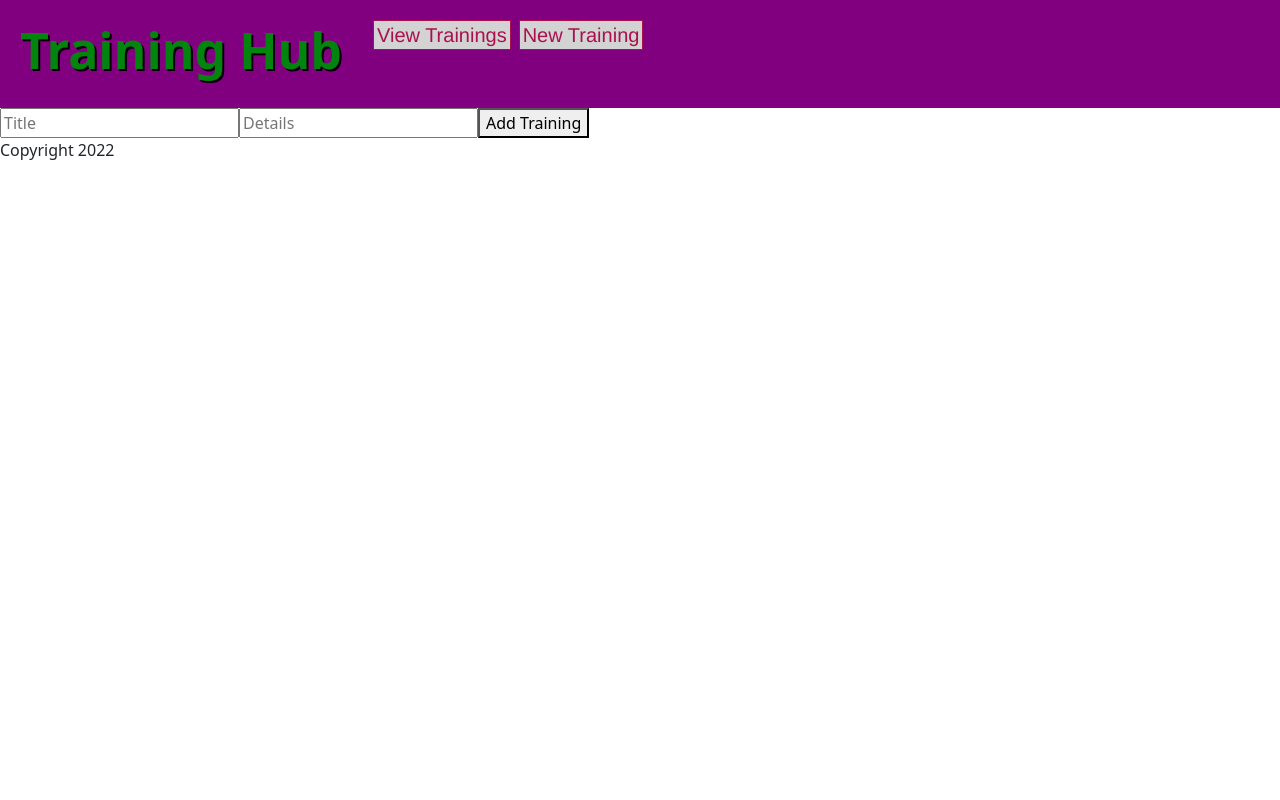
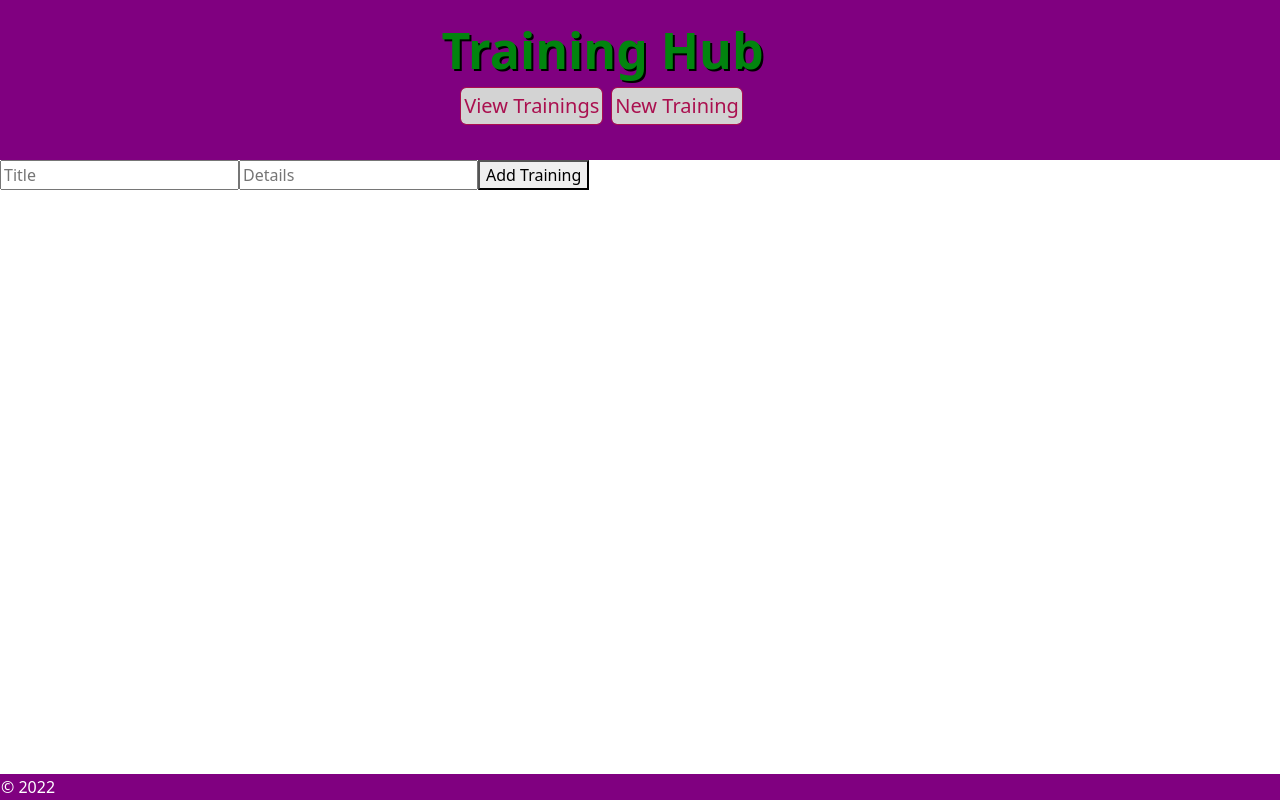
Before and after one commit to j4simon/traininghub-frontend, a React (Create React App) app in the folder traininghub/: page /training/new in a window 1280 px wide. Built offline with nearby package versions, Linux system fonts and the light colour scheme; no server answers.

Commit message:
Added styling

```diff
--- a/traininghub/src/App.js
+++ b/traininghub/src/App.js
@@ -3,16 +3,18 @@ import './App.css';
 import { useState, useEffect } from 'react'
 import styled from 'styled-components'
 import { Routes, Route } from 'react-router-dom'
-import Modules from './components/Modules'
+import Trainings from './components/Trainings'
 import TrainingForm from './components/TrainingForm'
 import Training from './components/Training'
 import Layout from './components/Layout'
 import Footer from './components/Footer'
 import Home from './pages/Home';
-import TrainingDetails from './pages/Details';
-import Navbar from './components/Navbar';
+import TrainingDetails from './pages/Details'
+import Navbar from './components/Navbar'
 
 function App() {
+
+
   const [state, setState] = useState([])
   // const [user, setUser] = useState()
   useEffect(() => {
@@ -38,7 +40,7 @@ function App() {
       {/* <h1>Punny Name TBD</h1> */}
       <Navbar />
       <Routes>
-        <Route path='/training' element={<Modules trainings={state} />} />
+        <Route forceRefresh={true} path='/training' element={<Trainings trainings={state} />} />
         <Route path='/training/:id' element={<TrainingDetails />} />
         <Route path='/training/new' element={<TrainingForm />} />
       </Routes>
--- a/traininghub/src/components/Footer.js
+++ b/traininghub/src/components/Footer.js
@@ -1,11 +1,29 @@
 import React from 'react'
+import styled from 'styled-components'
+
+const FooterContainer = styled.div`
+    background-color : purple;
+    width : 100%;
+    padding: 1px;
+    color: white;
+    ul{
+        display: flex;
+        justify-content: space-evenly;
+        text-decoration: none;
+    }
+    li{
+        list-style: none;
+    }
+    position: fixed;
+    bottom: 0;
+`
 
 const Footer = () => {
     return (
-        <div>
-            <footer>Copyright 2022</footer>
+        <FooterContainer>
+            <footer>&copy; 2022</footer>
 
-        </div>
+        </FooterContainer>
     )
 }
 
--- a/traininghub/src/components/Navbar.js
+++ b/traininghub/src/components/Navbar.js
@@ -5,9 +5,9 @@ import { Link } from 'react-router-dom'
 const NavbarContainer = styled.div`
     background-color: purple;
     padding: 20px;
-    display: flex;
 
     h2 {
+        margin-left: 34%;
         color: #02840f;
         font-weight: bold;
         text-shadow: 2px 2px black;
@@ -15,8 +15,12 @@ const NavbarContainer = styled.div`
     }
 
     ul {
-        display: flex;
+        font-size: 33%;
+        display: flexbox;
         justify-content: space-evenly;
+        text-align: center;
+        margin-left: 33%;
+
     }
 
 
@@ -24,18 +28,22 @@ const NavbarContainer = styled.div`
         list-style: none;
         padding-right: 10px;
         font-size: 20px;
-        font-family: "Helvetica Neue",Helvetica
+        align-content: center;
+
     }
 
-    a:link {
+    a {
+        display: inline-block;
         padding: 3px;
         text-decoration: none;
         outline: 1px solid;
         background: lightgray;
         color: #aa104f;
+        border-radius: 5px;
+        align-content: bottom;
     }
 
-    a:visited {
+    /* a:visited {
         text-decoration: none;
         color: #aa104f;
 
@@ -44,12 +52,16 @@ const NavbarContainer = styled.div`
     a:hover {
         text-decoration: none;
         color: #aa104f;
+        border-radius: 5px;
+
     }
 
     a:active {
         text-decoration: none;
         color: #aa104f;
-    }
+        border-radius: 5px;
+
+    } */
 
 `
 
--- a/traininghub/src/components/Training.js
+++ b/traininghub/src/components/Training.js
@@ -1,23 +1,44 @@
-import React, { useState, useEffect } from 'react'
+import React from 'react'
 import { Link } from 'react-router-dom'
+import styled from 'styled-components'
 
-// const Training = ({ number, trainings }) => {
+const TrainingContainer = styled.div`
+    display: flex;
+    border-bottom: 1px solid lightgrey;
+
+
+    h3 {
+        padding-right: 5px;
+        padding-top: 5px;
+    }
+
+    a {
+        padding-left: 4px;
+        padding-right: 4px;
+        text-decoration: none;
+        outline: 1px solid;
+        color: #aa104f;
+        border-radius: 5px;
+        align-self: center;
+    }
+
+`
+
 const Training = (props) => {
-    const [state, setState] = useState([])
+    // const [state, setState] = useState([])
 
 
     return (
 
 
-        <div className="Training" key="id">
+        <TrainingContainer className="Training" key="id">
             <br />
-            <h2>{props?.title}</h2>
+            <h3>{props?.title} - </h3>
             {/* <h3>- {props?.details}</h3> */}
-            <Link to={`/training/${props?.id}`}>Details</Link>
+            <Link to={`/training/${props?.id}`}>See Details</Link>
 
 
-
-        </div >
+        </TrainingContainer >
     )
 }
 
--- a/traininghub/src/components/TrainingForm.js
+++ b/traininghub/src/components/TrainingForm.js
@@ -1,10 +1,15 @@
 import React, { useState } from 'react'
-import { redirect, useNavigate } from 'react-router-dom'
+import { useNavigate } from 'react-router-dom'
+import style from 'styled-components'
+
+const FormContainer = style.form`
+
+`
 
 const TrainingForm = () => {
     const [state, setState] = useState({
         title: "",
-        details: "",
+        details: ""
 
     })
 
@@ -40,7 +45,7 @@ const TrainingForm = () => {
     // }
 
     return (
-        <div>
+        <FormContainer>
             <form onSubmit={handleSubmit} encType="multipart/form-data" className="lbox">
                 <input
                     id="status_body"
@@ -50,6 +55,7 @@ const TrainingForm = () => {
                     placeholder="Title"
                     onChange={handleChange}
                 />
+
                 <input
                     className="linput"
                     id="details"
@@ -63,7 +69,7 @@ const TrainingForm = () => {
 
             </form>
 
-        </div>
+        </FormContainer>
     )
 }
 
--- a/traininghub/src/components/Modules.js
+++ b/traininghub/src/components/Trainings.js
@@ -1,13 +1,27 @@
 import React from 'react'
 import Training from './Training'
 import { Link } from 'react-router-dom'
+import styled from 'styled-components'
 
-const Modules = (props) => {
+const TrainingsContainer = styled.div`
+
+    h2 {
+        padding: 20px;
+        background-color: #da8ee7;
+        margin: 0 auto;
+        text-align: center;
+        color: purple;
+        border: 0;
+    }
+
+`
+
+const Trainings = (props) => {
 
 
     return (
-        <div>
-            <h1>Trainings</h1>
+        <TrainingsContainer>
+            <h2>Training Modules</h2>
             {props.trainings.map(t => {
                 return <Training title={t.title} details={t.details} key={t.id} id={t.id} />
 
@@ -15,7 +29,7 @@ const Modules = (props) => {
 
             })}
 
-        </div>
+        </TrainingsContainer>
         // <main>
         //     <div>
         //         <h3>Training Modules</h3>
@@ -40,4 +54,4 @@ const Modules = (props) => {
     )
 }
 
-export default Modules
+export default Trainings
--- a/traininghub/src/index.js
+++ b/traininghub/src/index.js
@@ -9,7 +9,7 @@ import { BrowserRouter as Router } from 'react-router-dom'
 const root = ReactDOM.createRoot(document.getElementById('root'));
 root.render(
   <React.StrictMode>
-    <Router>
+    <Router forceRefresh={true}>
       <App />
     </Router>
   </React.StrictMode>
--- a/traininghub/src/pages/Details.js
+++ b/traininghub/src/pages/Details.js
@@ -1,6 +1,13 @@
 import React, { useState, useEffect } from 'react'
 import { useParams, useNavigate } from 'react-router-dom'
+import styled from 'styled-components'
 
+
+const DetailsComponent = styled.div`
+    margin: 15px;
+    background-color: lightpink;
+
+`
 
 
 const TrainingDetails = ({ props }) => {
@@ -46,9 +53,26 @@ const TrainingDetails = ({ props }) => {
         }
         navigate('/training')
     }
+    const trainingDelete = async (e) => {
+        e.preventDefault()
+        try {
+            await fetch(`http://localhost:8000/training/${id}/`, {
+                method: "DELETE",
+                headers: {
+                    Accept: "application/json",
+                    "Content-Type": "application/json",
 
+                },
+                body: JSON.stringify(training)
+            })
+        } catch (error) {
+            console.log(error.message)
+        }
+        navigate('/training')
+    }
 
     return (
+        <DetailsComponent>
 
             <form onSubmit={handleSubmit} encType="multipart/form-data" className="lbox">
                 <input
@@ -69,16 +93,16 @@ const TrainingDetails = ({ props }) => {
                 />
 
                 <button type="submit" className="formControl">Edit Training</button>
-
+                <button onClick={trainingDelete}>Delete</button>
             </form>
 
-        // <div className="details-container">
-        //     <div className="details">
-        //         <h2>{training.title}</h2>
-        //         <h3>{training.details}</h3>
-        //     </div>
-
-        // </div>
+            {/* <div className="details-container">
+                <div className="details">
+                    <h2>{training.title}</h2>
+                    <h3>{training.details}</h3>
+                </div>
+            </div> */}
+        </DetailsComponent>
     )
 }
 
--- a/traininghub/src/pages/Home.js
+++ b/traininghub/src/pages/Home.js
@@ -1,12 +1,24 @@
-import React from 'react'
+import React, { useState } from 'react'
 import styled from 'styled-components'
-import Modules from '../components/Modules'
+import Trainings from '../components/Trainings'
 
-const Home = ({ training }) => {
+const HomeContainer = styled.div`
+    padding: 20px;
+
+`
+
+const Home = () => {
+    const [state, setState] = useState({
+        title: "",
+        details: ""
+
+    })
+
     return (
-        <div>
-            <Modules training={training} />
-        </div>
+        <HomeContainer>
+            <h2>Training Modules</h2>
+            <Trainings trainings={state} />
+        </HomeContainer>
     )
 }
 
```
Lines whose indentation alone changed are shown as unchanged.
